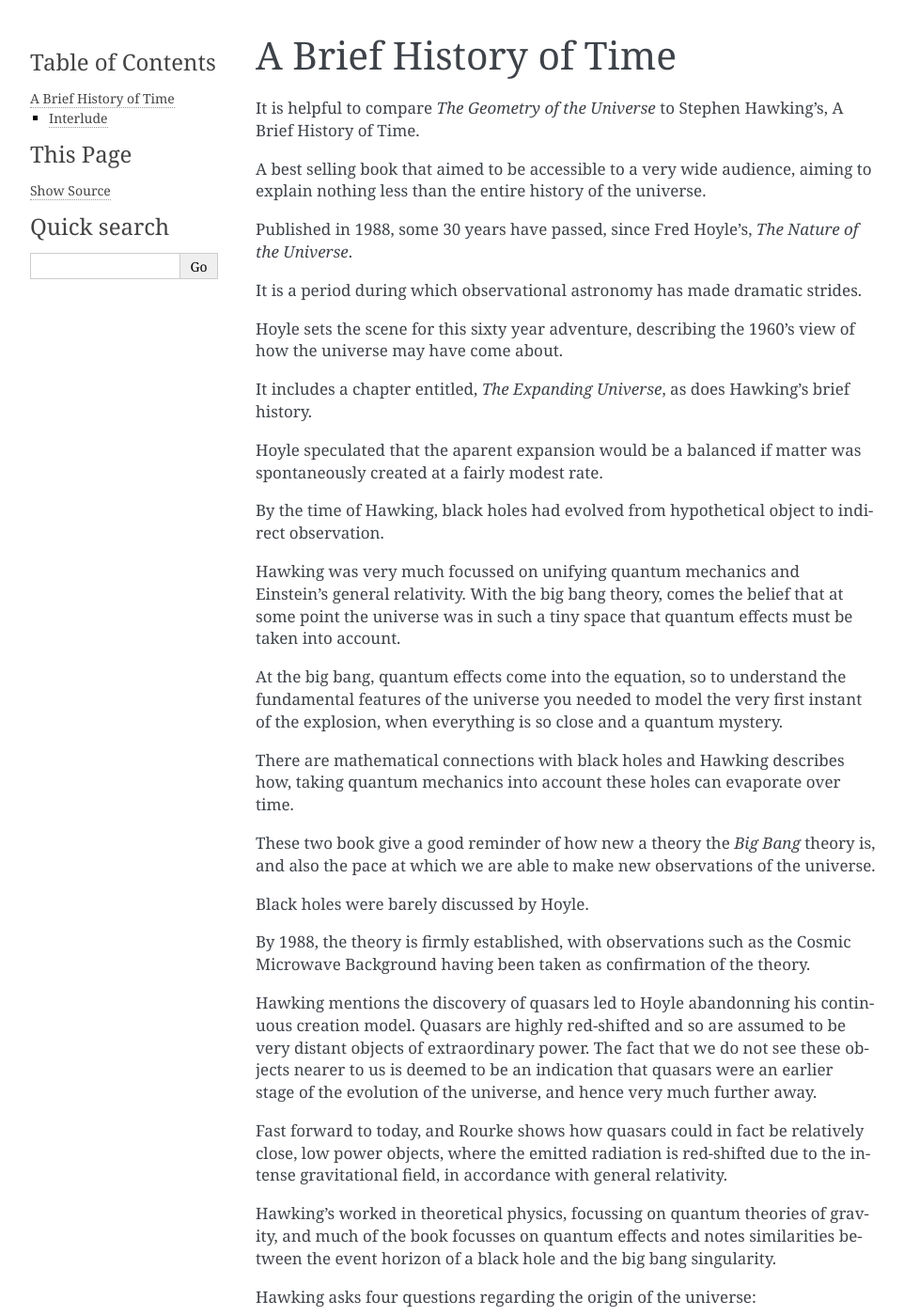
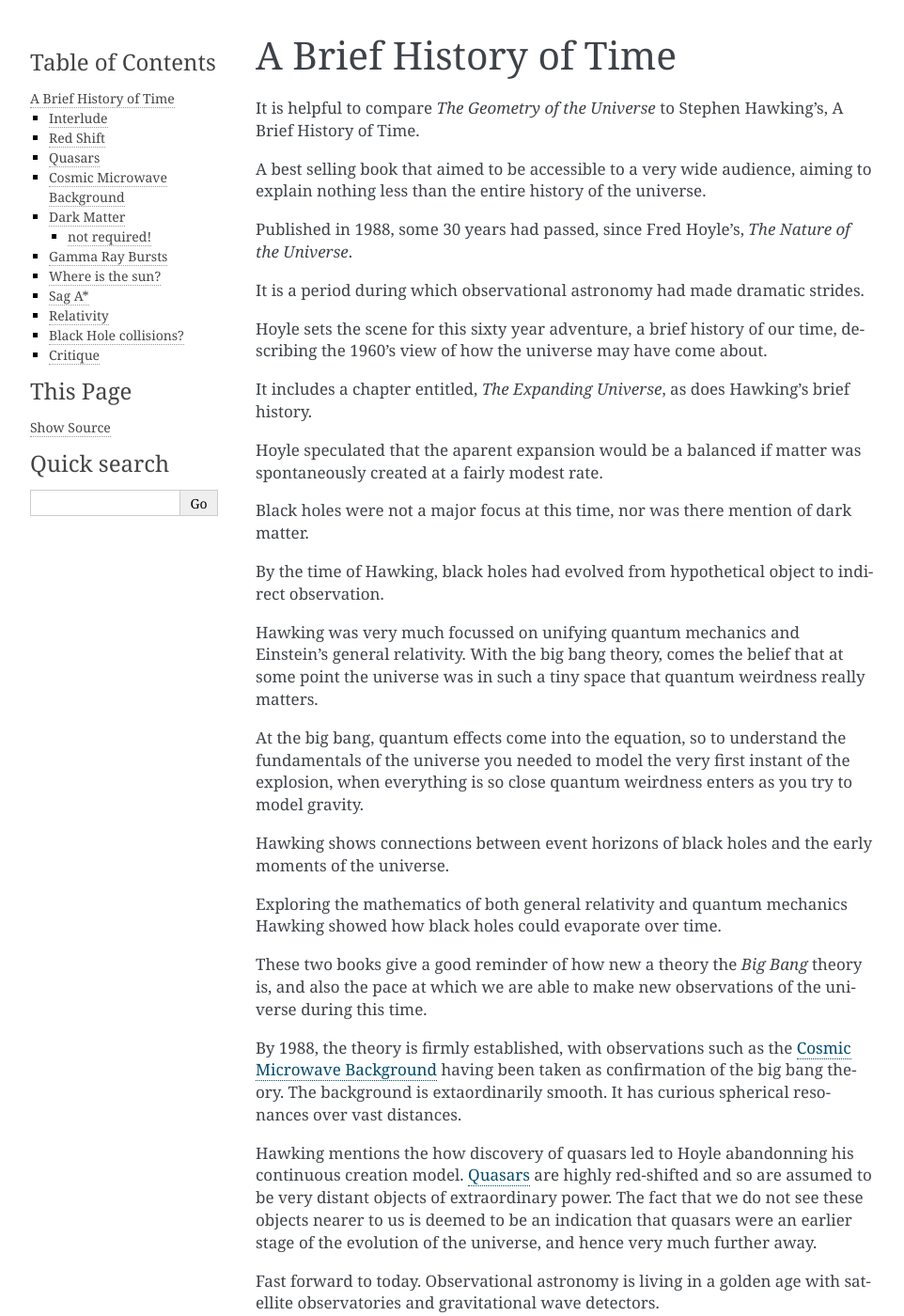
Before and after one commit to swfiua/gotu, a Sphinx documentation site: the page built from docs/abhot.rst, in a window 1280 px wide and 1400 px high. Shown: the whole window at 94% size, without its empty margins (148-1110 px from the left). Built offline with Sphinx 7.4.7, drawn with Linux system fonts in a browser that asks for light colours; formulas are drawn with MathJax 3; some of the changed text lies outside the part shown.

Commit message:
link confusion and doc tinkering

```diff
--- a/docs/abhot.rst
+++ b/docs/abhot.rst
@@ -9,14 +9,15 @@
 audience, aiming to explain nothing less than the entire history of
 the universe.
 
-Published in 1988, some 30 years have passed, since Fred
+Published in 1988, some 30 years had passed, since Fred
 Hoyle's, *The Nature of the Universe*.
 
-It is a period during which observational astronomy has made dramatic
+It is a period during which observational astronomy had made dramatic
 strides.
 
-Hoyle sets the scene for this sixty year adventure, describing the
-1960's view of how the universe may have come about.
+Hoyle sets the scene for this sixty year adventure, a brief history of
+our time, describing the 1960's view of how the universe may have come
+about.
 
 It includes a chapter entitled, *The Expanding Universe*, as does
 Hawking's brief history.
@@ -24,44 +25,55 @@
 Hoyle speculated that the aparent expansion would be a balanced if
 matter was spontaneously created at a fairly modest rate.
 
+Black holes were not a major focus at this time, nor was there mention
+of dark matter.
+
 By the time of Hawking, black holes had evolved from hypothetical
 object to indirect observation.
 
 Hawking was very much focussed on unifying quantum mechanics and
 Einstein's general relativity.  With the big bang theory, comes the
 belief that at some point the universe was in such a tiny space that
-quantum effects must be taken into account.
+quantum weirdness really matters.
 
 At the big bang, quantum effects come into the equation, so to
-understand the fundamental features of the universe you needed to
+understand the fundamentals of the universe you needed to
 model the very first instant of the explosion, when everything is so
-close and a quantum mystery.
+close quantum weirdness enters as you try to model gravity.
 
-There are mathematical connections with black holes and Hawking
-describes how, taking quantum mechanics into account these holes can
-evaporate over time.
+Hawking shows connections between event horizons of black holes and
+the early moments of the universe.
 
-These two book give a good reminder of how new a theory the `Big Bang`
+Exploring the mathematics of both general relativity and quantum
+mechanics Hawking showed how black holes could evaporate over time.
+
+These two books give a good reminder of how new a theory the *Big Bang*
 theory is, and also the pace at which we are able to make new
-observations of the universe.
-
-Black holes were barely discussed by Hoyle.
+observations of the universe during this time.
 
 By 1988, the theory is firmly established, with observations such as
-the Cosmic Microwave Background having been taken as confirmation of
-the theory.
+the `Cosmic Microwave Background`_ having been taken as confirmation of
+the big bang theory.  The background is extaordinarily smooth. It has
+curious spherical resonances over vast distances.
 
-Hawking mentions the discovery of quasars led to Hoyle abandonning his
-continuous creation model.   Quasars are highly red-shifted and so are
-assumed to be very distant objects of extraordinary power.   The fact
-that we do not see these objects nearer to us is deemed to be an
+Hawking mentions the how discovery of quasars led to Hoyle abandonning
+his continuous creation model.  `Quasars`_ are highly red-shifted and so
+are assumed to be very distant objects of extraordinary power.  The
+fact that we do not see these objects nearer to us is deemed to be an
 indication that quasars were an earlier stage of the evolution of the
 universe, and hence very much further away.
 
-Fast forward to today, and Rourke shows how quasars could in fact be
-relatively close, low power objects, where the emitted radiation is
-red-shifted due to the intense gravitational field, in accordance with
-general relativity.
+Fast forward to today.  Observational astronomy is living in a golden
+age with satellite observatories and gravitational wave detectors.
+
+In the early part of Hawking's career the dark matter problem had not
+yet entered the mainstream.
+
+It was observations of the characteristic spirals of galactic rotation
+curves that were not compatible with general relativity.
+
+The conclusion?  There must be some magical `Dark Matter`_, carefully
+placed to make the galaxies spin as they do.
 
 Hawking's worked in theoretical physics, focussing on quantum theories
 of gravity, and much of the book focusses on quantum effects and notes
@@ -109,15 +121,15 @@
 
 For good measure Rourke addresses all these issues::
 
-     * redshift
+     * `Red Shift`_
 
-     * quasars
+     * `Quasars`_
 
-     * Cosmic Microwave Background
+     * `Cosmic Microwave Background`_
 
-     * Gamma Ray Bursts
+     * `Gamma Ray Bursts`_
 
-     * Dark Matter - not required.
+     * `Dark Matter - not required.`_
 
 
 One subject not covered by Hawking, is dark matter, much of his early
@@ -160,3 +172,51 @@
 
 There are some bold predictions along the way, in particular about Sag
 A*, the giant black hole thought to be at the centre of the Milky Way.
+
+
+
+Red Shift
+=========
+
+Quasars
+=======
+
+and Rourke shows how quasars could in fact be
+relatively close, low power objects, where the emitted radiation is
+red-shifted due to the intense gravitational field, in accordance with
+general relativity.
+
+Cosmic Microwave Background
+===========================
+
+Dark Matter
+===========
+
+not required!
+-------------
+
+Gamma Ray Bursts
+================
+
+Where is the sun?
+=================
+
+Or more particularly, where is the centre of our galaxy?
+
+How far is the sun from that centre?
+
+Sag A*
+======
+
+
+Relativity
+==========
+
+
+Black Hole collisions?
+======================
+
+
+
+Critique
+========
--- a/docs/gotu.rst
+++ b/docs/gotu.rst
@@ -58,7 +55,7 @@
 For our purpose, the conjecture says any 3-dimensional space is the
 same as a 3-sphere, provided the space has certain properties.
 
-`Poincaré Conjecture` is an excellent essay on the subject, written by
+`Poincaré Conjecture`_ is an excellent essay on the subject, written by
 none other than, Colin Rourke.
 
 The theorem was eventually proven by Grigori Perelman in 2006.
```
Also changed, not shown: other parts of docs/gotu.rst (+0 -3 lines), docs/notu.rst (+5 -3 lines).
